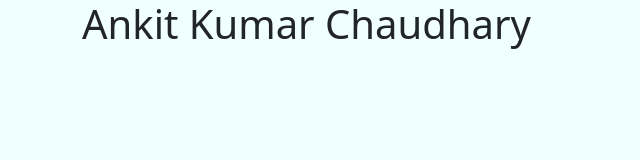
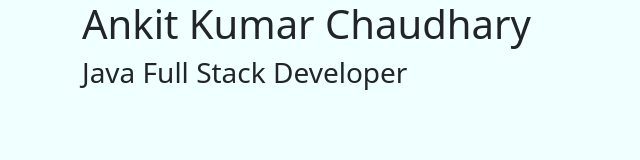
Before and after one commit to ank1tchaudhary/Bio, a plain HTML site: page index.html in a window 1280 px wide. Shown: the whole page, without its empty margins (0-640 px from the left). Drawn offline with nearby package versions, Linux system fonts and the light colour scheme.

Commit message:
basic files

```diff
--- a/index.html
+++ b/index.html
@@ -13,6 +13,7 @@
         <div class="row">
             <div class="col">
                 <h1>Ankit Kumar Chaudhary</h1>
+                <h3><p>Java Full Stack Developer</p></h3>
             </div>
         </div>
     </div>
```
